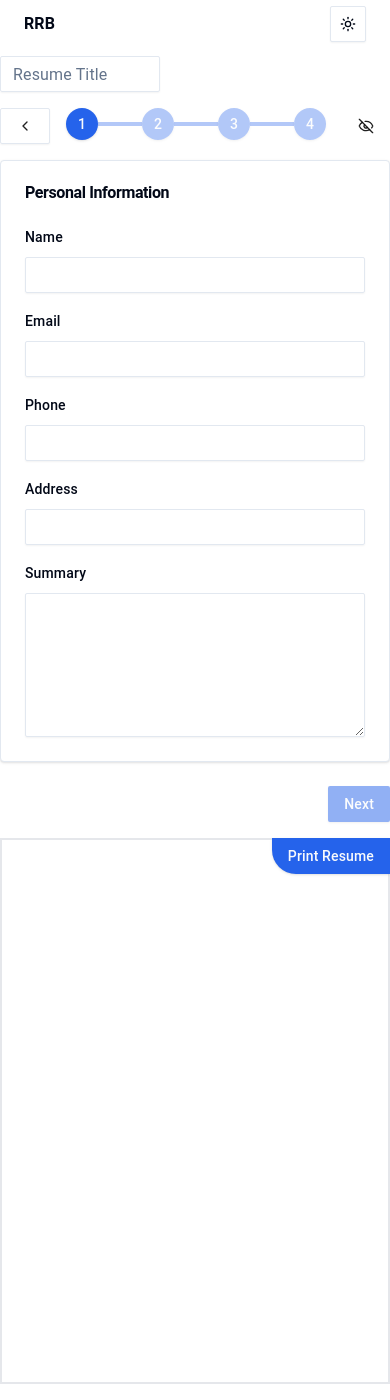
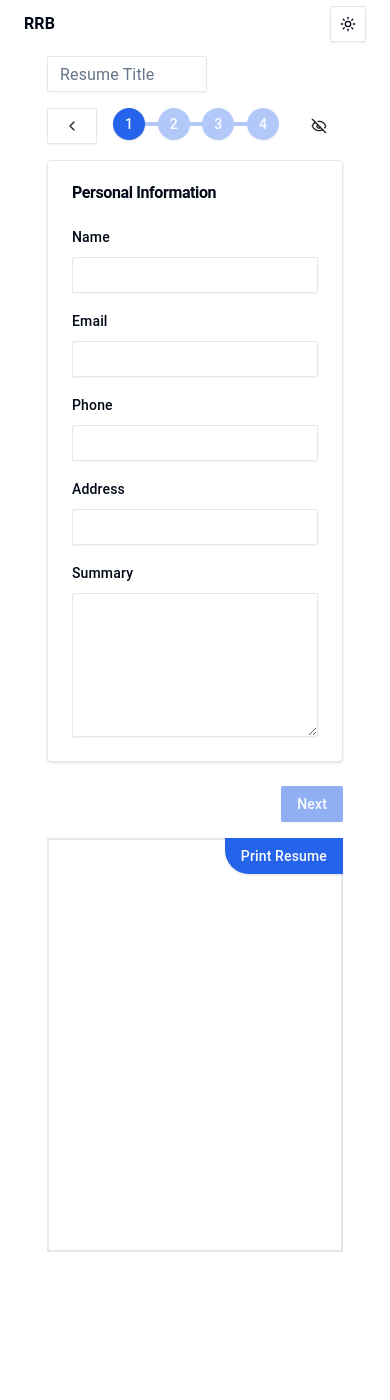
Before and after one commit to Raxza/react-resume-builder, a React (Vite) app: page /resume/create in a window 390 px wide. After the commit the page ends 1268 px from the top, so only its background shows below. Built offline with nearby package versions, Linux system fonts and the light colour scheme.

Commit message:
more anime

```diff
--- a/src/pages/Resume/resume-form.tsx
+++ b/src/pages/Resume/resume-form.tsx
@@ -12,6 +12,7 @@ import { useEffect, useState } from "react";
 import { ChevronLeft, Eye, EyeOff } from "lucide-react";
 import { Separator } from "@/components/ui/separator";
 import { buttonVariants } from "@/components/ui/util/button-variants";
+import { motion, AnimatePresence } from "framer-motion";
 
 const ResumeForm = () => {
   const { id } = useParams();
@@ -94,8 +95,16 @@ const ResumeForm = () => {
   const page = pages[currentPage];
 
   return (
-    <main className="py-4 pt-14 flex flex-col xl:flex-row items-center xl:items-start justify-center gap-4 sm:mx-12">
-      <form className="w-full max-w-xl mx-auto">
+    <main className="py-4 pt-14 grid xl:grid-cols-2 items-start justify-center gap-4 sm:mx-12 relative overflow-hidden">
+      <motion.form
+        layout="position"
+        transition={{
+          duration: 0.5,
+          type: "spring",
+          bounce: 0.1
+        }}
+        className={`w-full max-w-xl mx-auto ${showPreview ? '' : 'xl:col-span-2 xl:mx-auto'}`}
+      >
         <header className="flex gap-4" aria-labelledby="Form Header">
           <Input
             type="text"
@@ -168,12 +177,25 @@ const ResumeForm = () => {
             </Button>
           )}
         </div>
-      </form>
-      {showPreview && (
-        <aside className="w-full max-w-xl mx-auto relative">
-          <ResumePreview resume={resume} scale={0.85} />
-        </aside>
-      )}
+      </motion.form>
+
+      <AnimatePresence mode="popLayout">
+        {showPreview && (
+          <motion.aside
+            initial={{ x: "100%", opacity: 0 }}
+            animate={{ x: 0, opacity: 1 }}
+            exit={{ x: "100%", opacity: 0 }}
+            transition={{
+              duration: 0.5,
+              type: "spring",
+              bounce: 0.1
+            }}
+            className="w-full max-w-xl relative"
+          >
+            <ResumePreview resume={resume} scale={0.85} />
+          </motion.aside>
+        )}
+      </AnimatePresence>
     </main>
   );
 };
```
